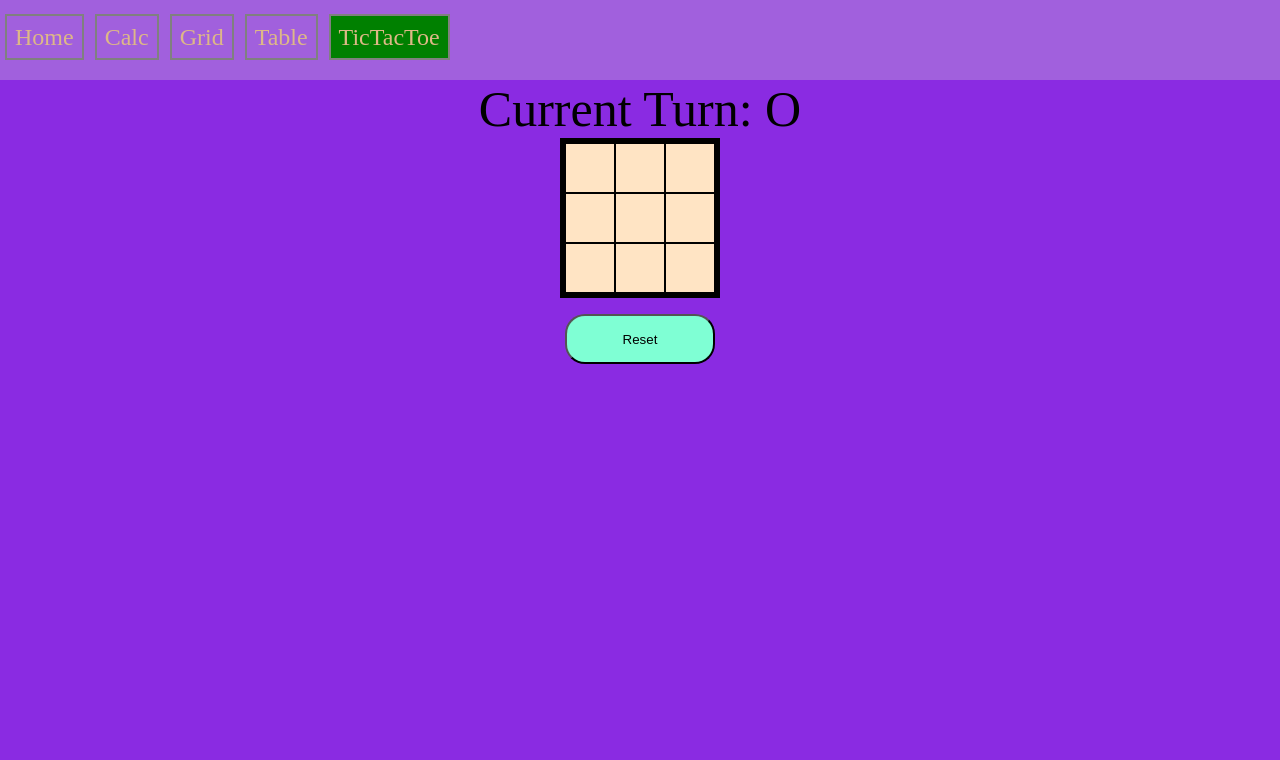
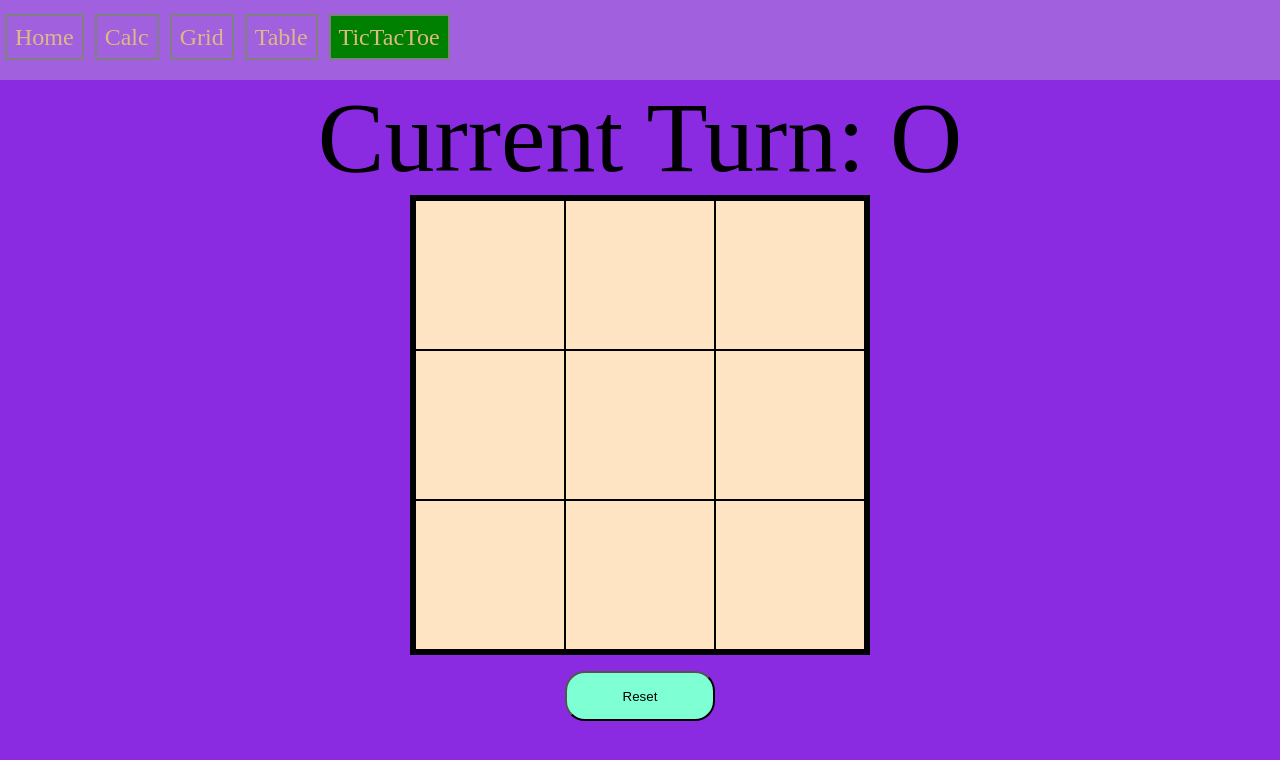
Before and after one commit to yoav74/OdinJSStart, a plain HTML site: page TicTacToe/index.html in a window 1280 px wide. Drawn offline with Linux system fonts and the light colour scheme.

Commit message:
resized box

```diff
--- a/TicTacToe/styles.css
+++ b/TicTacToe/styles.css
@@ -9,8 +9,8 @@ body {
     display: grid;
     align-self: center;
     width: fit-content;
-    grid-template-columns: 50px 50px 50px;
-    grid-template-rows: 50px 50px 50px;
+    grid-template-columns: 150px 150px 150px;
+    grid-template-rows: 150px 150px 150px;
     border: 5px solid black;
     background-color: bisque;
 }
@@ -23,19 +23,23 @@ body {
 
 .grid_item {
     border: 1px solid black;
-    display: inline-flex;
+    padding-bottom: 10px;
 }
 
 .grid_item p {
     text-align: center;
-    font-size: 40px;
-    margin:0px;
-    margin-left:10px;
+    align-content: center;
+    width:150px;
+    height: 130px;
+    font-size: 200px;
+    margin-top:-45px;
+
+
 }
 .Curr_turn{
     align-self: center;
     text-align: center;
-    font-size: 50px;
+    font-size: 100px;
     width:max-content;
 }
 
```
Also changed, not shown: TicTacToe/script.js (+8 -9 lines).
